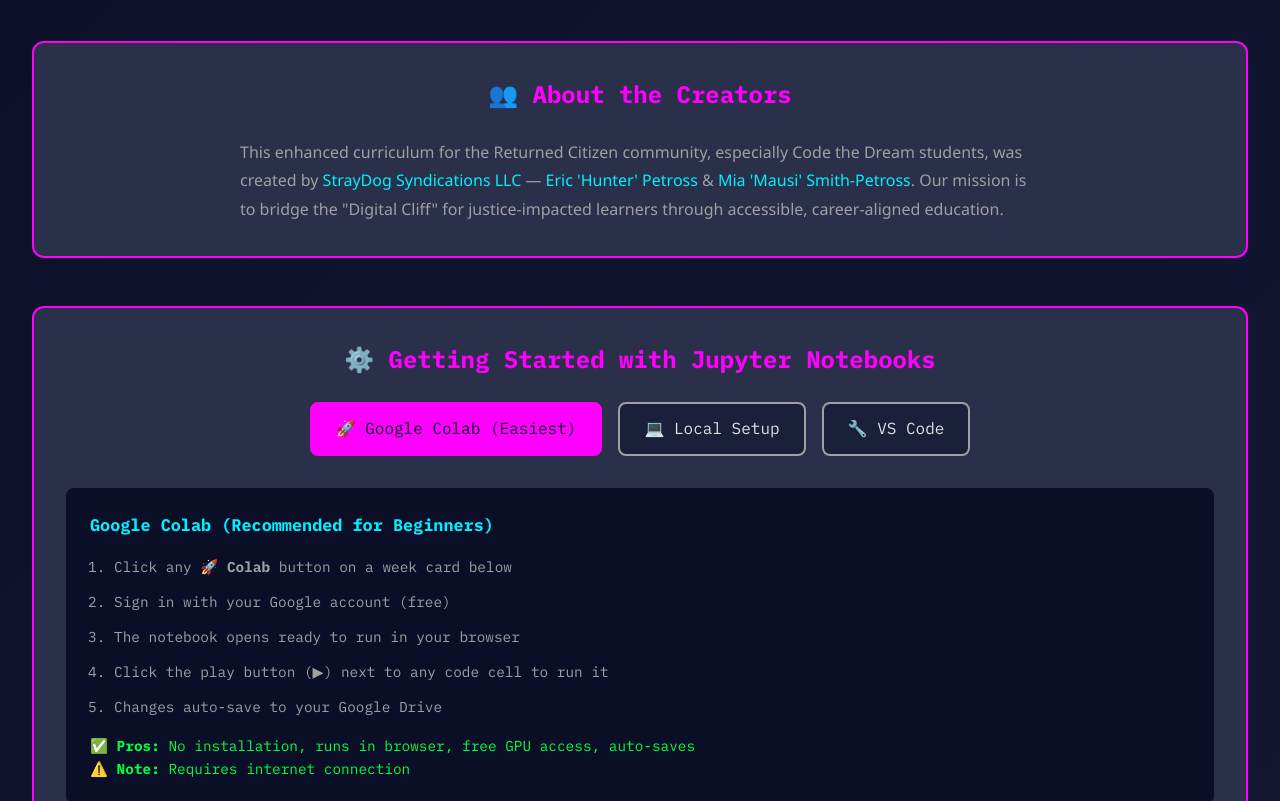
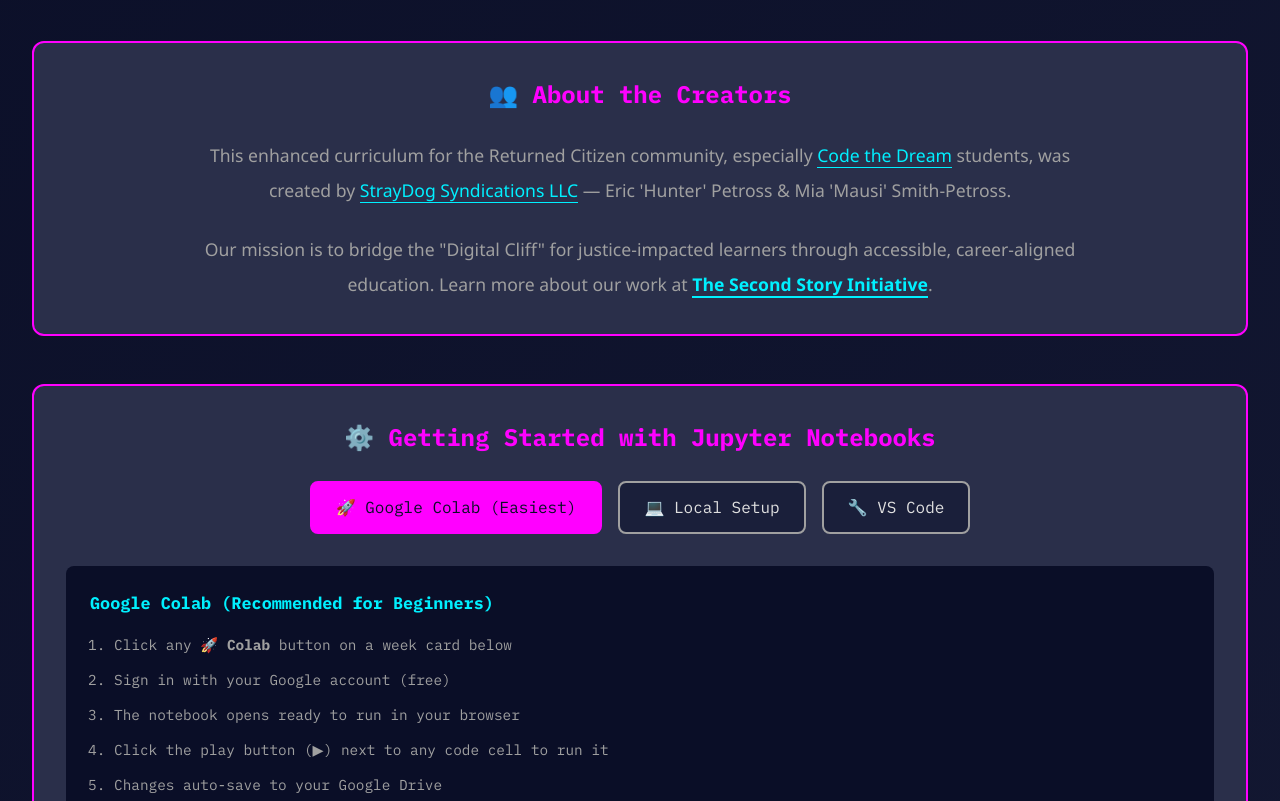
Before and after one commit to StrayDogSyn/Python-Essentials-Code-The-Dream, a website: page index.html in a window 1280 px wide. Shown: the part 780-1581 px from the top of the page. Drawn offline with nearby package versions, Linux system fonts and the light colour scheme.

Commit message:
feat: adjust footer opacity and enhance creator section styling for improved readability

```diff
--- a/assets/css/branding.css
+++ b/assets/css/branding.css
@@ -115,7 +115,7 @@
     background-repeat: no-repeat;
     background-position: center;
     background-size: contain;
-    opacity: 0.32;
+    opacity: 0.26;
     pointer-events: none;
     z-index: 1;
 }
--- a/index.html
+++ b/index.html
@@ -525,12 +525,17 @@
 
         <div class="setup-section" id="about-creators">
             <h2>👥 About the Creators</h2>
-            <p style="color: var(--text-secondary); line-height: 1.8; max-width: 800px; margin: 0 auto;">
-                This enhanced curriculum for the Returned Citizen community, especially Code the Dream students, was created by
-                <a href="https://www.straydog-syndications-llc.com/" target="_blank" rel="noopener" style="color: var(--accent-cyan); text-decoration: none;">StrayDog Syndications LLC</a> —
-                <a href="https://github.com/StrayDogSyn" target="_blank" rel="noopener" style="color: var(--accent-cyan); text-decoration: none;">Eric 'Hunter' Petross</a> &amp;
-                <a href="https://github.com/miasmith81" target="_blank" rel="noopener" style="color: var(--accent-cyan); text-decoration: none;">Mia 'Mausi' Smith‑Petross</a>.
+            <p style="color: var(--text-secondary); line-height: 2; max-width: 900px; margin: 0 auto; font-size: 1.1rem; text-align: center;">
+                This enhanced curriculum for the Returned Citizen community, especially
+                <a href="https://codethedream.org" target="_blank" rel="noopener" style="color: var(--accent-cyan); text-decoration: none; font-weight: 500; border-bottom: 1px solid var(--accent-cyan); transition: all 0.3s;">Code the Dream</a> students, was created by
+                <a href="https://www.straydog-syndications-llc.com/" target="_blank" rel="noopener" style="color: var(--accent-cyan); text-decoration: none; font-weight: 500; border-bottom: 1px solid var(--accent-cyan); transition: all 0.3s;">StrayDog Syndications LLC</a> —
+                <a href="https://github.com/StrayDogSyn" target="_blank" rel="noopener" style="color: var(--accent-pink); text-decoration: none; font-weight: 500; border-bottom: 1px solid var(--accent-pink); transition: all 0.3s;">Eric 'Hunter' Petross</a> &amp;
+                <a href="https://github.com/miasmith81" target="_blank" rel="noopener" style="color: var(--accent-pink); text-decoration: none; font-weight: 500; border-bottom: 1px solid var(--accent-pink); transition: all 0.3s;">Mia 'Mausi' Smith‑Petross</a>.
+            </p>
+            <p style="color: var(--text-secondary); line-height: 2; max-width: 900px; margin: 1.5rem auto 0; font-size: 1.1rem; text-align: center;">
                 Our mission is to bridge the "Digital Cliff" for justice‑impacted learners through accessible, career‑aligned education.
+                Learn more about our work at
+                <a href="https://www.straydog-secondstory.org/" target="_blank" rel="noopener" style="color: var(--accent-cyan); text-decoration: none; font-weight: 600; border-bottom: 2px solid var(--accent-cyan); transition: all 0.3s;">The Second Story Initiative</a>.
             </p>
         </div>
 
@@ -857,9 +862,12 @@
                 Especially for <a href="https://codethedream.org" target="_blank" rel="noopener">Code the Dream</a> students
             </div>
             <img class="sd-footer-gear" src="assets/brands/stray-gear.png" alt="StrayDog" aria-hidden="true">
-            <div class="sd-links">
-                <a href="https://github.com/StrayDogSyn/Python-Essentials-Code-The-Dream" target="_blank" rel="noopener" aria-label="View on GitHub">
-                    <svg class="sd-github" viewBox="0 0 16 16" xmlns="http://www.w3.org/2000/svg"><path d="M8 0C3.58 0 0 3.58 0 8c0 3.54 2.29 6.53 5.47 7.59.4.07.55-.17.55-.38 0-.19-.01-.82-.01-1.49-2.01.37-2.53-.49-2.69-.94-.09-.23-.48-.94-.82-1.13-.28-.15-.68-.52-.01-.53.63-.01 1.08.58 1.23.82.72 1.21 1.87.87 2.33.66.07-.52.28-.87.51-1.07-1.78-.2-3.64-.89-3.64-3.95 0-.87.31-1.59.82-2.15-.08-.2-.36-1.02.08-2.12 0 0 .67-.21 2.2.82.64-.18 1.32-.27 2-.27.68 0 1.36.09 2 .27 1.53-1.04 2.2-.82 2.2-.82.44 1.1.16 1.92.08 2.12.51.56.82 1.27.82 2.15 0 3.07-1.87 3.75-3.65 3.95.29.25.54.73.54 1.48 0 1.07-.01 1.93-.01 2.2 0 .21.15.46.55.38A8.013 8.013 0 0016 8c0-4.42-3.58-8-8-8z"></path></svg>
+            <div class="sd-links" aria-label="Creator GitHub links">
+                <a href="https://github.com/StrayDogSyn" target="_blank" aria-label="StrayDogSyn GitHub">
+                    <svg class="sd-github" viewBox="0 0 16 16" role="img" aria-hidden="true"><path d="M8 0C3.58 0 0 3.58 0 8c0 3.54 2.29 6.53 5.47 7.59.4.07.55-.17.55-.38 0-.19-.01-.82-.01-1.49-2.01.37-2.53-.49-2.69-.94-.09-.23-.48-.94-.82-1.13-.28-.15-.68-.52-.01-.53.63-.01 1.08.58 1.23.82.72 1.21 1.87.87 2.33.66.07-.52.28-.87.51-1.07-1.78-.2-3.64-.89-3.64-3.95 0-.87.31-1.59.82-2.15-.08-.2-.36-1.01.08-2.1 0 0 .67-.21 2.2.82.64-.18 1.32-.27 2-.27s1.36.09 2 .27c1.53-1.04 2.2-.82 2.2-.82.44 1.09.16 1.9.08 2.1.51.56.82 1.28.82 2.15 0 3.07-1.87 3.75-3.65 3.95.29.25.54.73.54 1.48 0 1.07-.01 1.93-.01 2.2 0 .21.15.46.55.38A8.013 8.013 0 0016 8c0-4.42-3.58-8-8-8z"></path></svg>
+                </a>
+                <a href="https://github.com/miasmith81" target="_blank" aria-label="miasmith81 GitHub">
+                    <svg class="sd-github" viewBox="0 0 16 16" role="img" aria-hidden="true"><path d="M8 0C3.58 0 0 3.58 0 8c0 3.54 2.29 6.53 5.47 7.59.4.07.55-.17.55-.38 0-.19-.01-.82-.01-1.49-2.01.37-2.53-.49-2.69-.94-.09-.23-.48-.94-.82-1.13-.28-.15-.68-.52-.01-.53.63-.01 1.08.58 1.23.82.72 1.21 1.87.87 2.33.66.07-.52.28-.87.51-1.07-1.78-.2-3.64-.89-3.64-3.95 0-.87.31-1.59.82-2.15-.08-.2-.36-1.01.08-2.1 0 0 .67-.21 2.2.82.64-.18 1.32-.27 2-.27s1.36.09 2 .27c1.53-1.04 2.2-.82 2.2-.82.44 1.09.16 1.9.08 2.1.51.56.82 1.28.82 2.15 0 3.07-1.87 3.75-3.65 3.95.29.25.54.73.54 1.48 0 1.07-.01 1.93-.01 2.2 0 .21.15.46.55.38A8.013 8.013 0 0016 8c0-4.42-3.58-8-8-8z"></path></svg>
                 </a>
             </div>
             <div class="sd-credits" style="margin-top: 0.75rem; font-size: 0.8rem; opacity: 0.7;">
```
